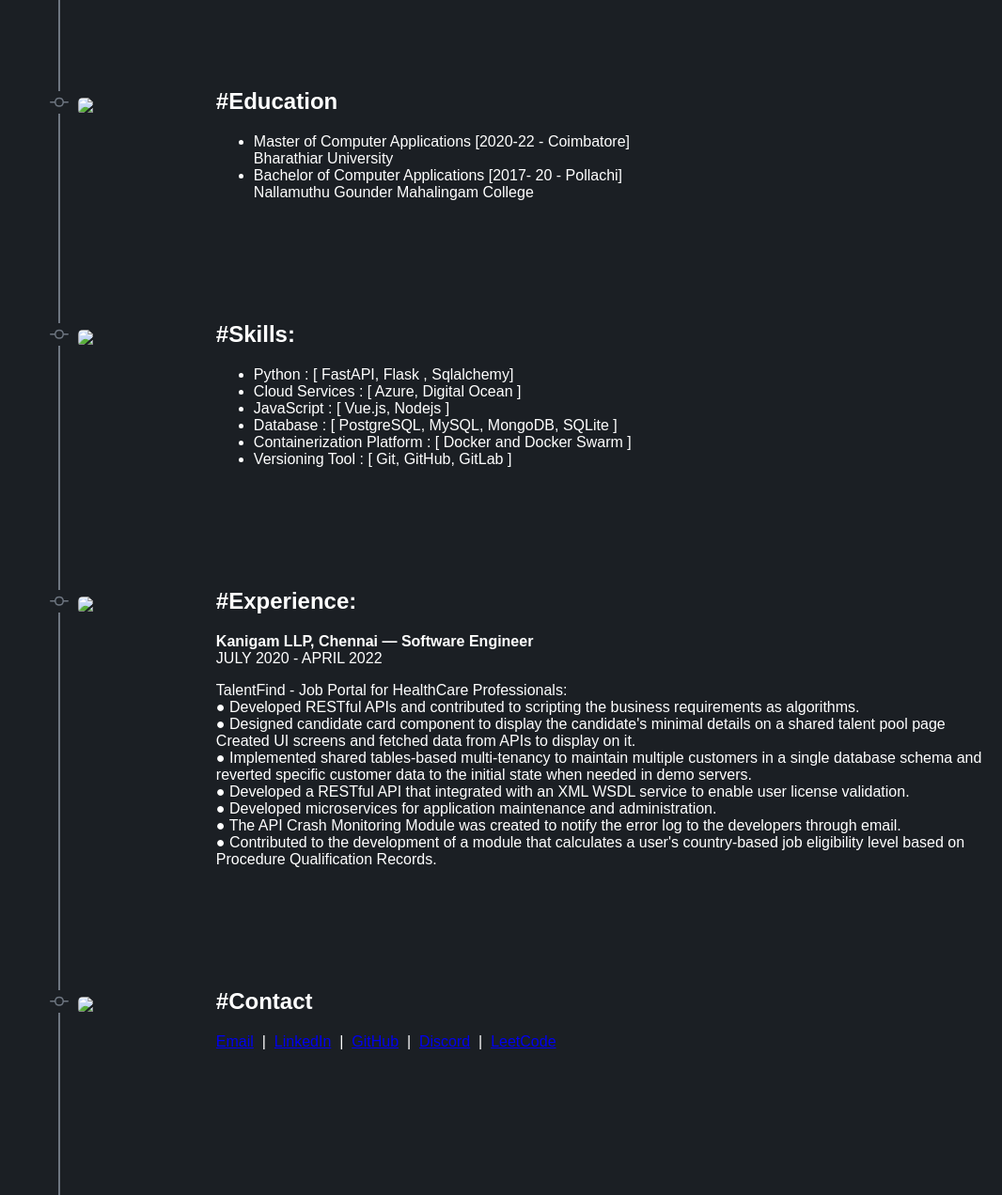
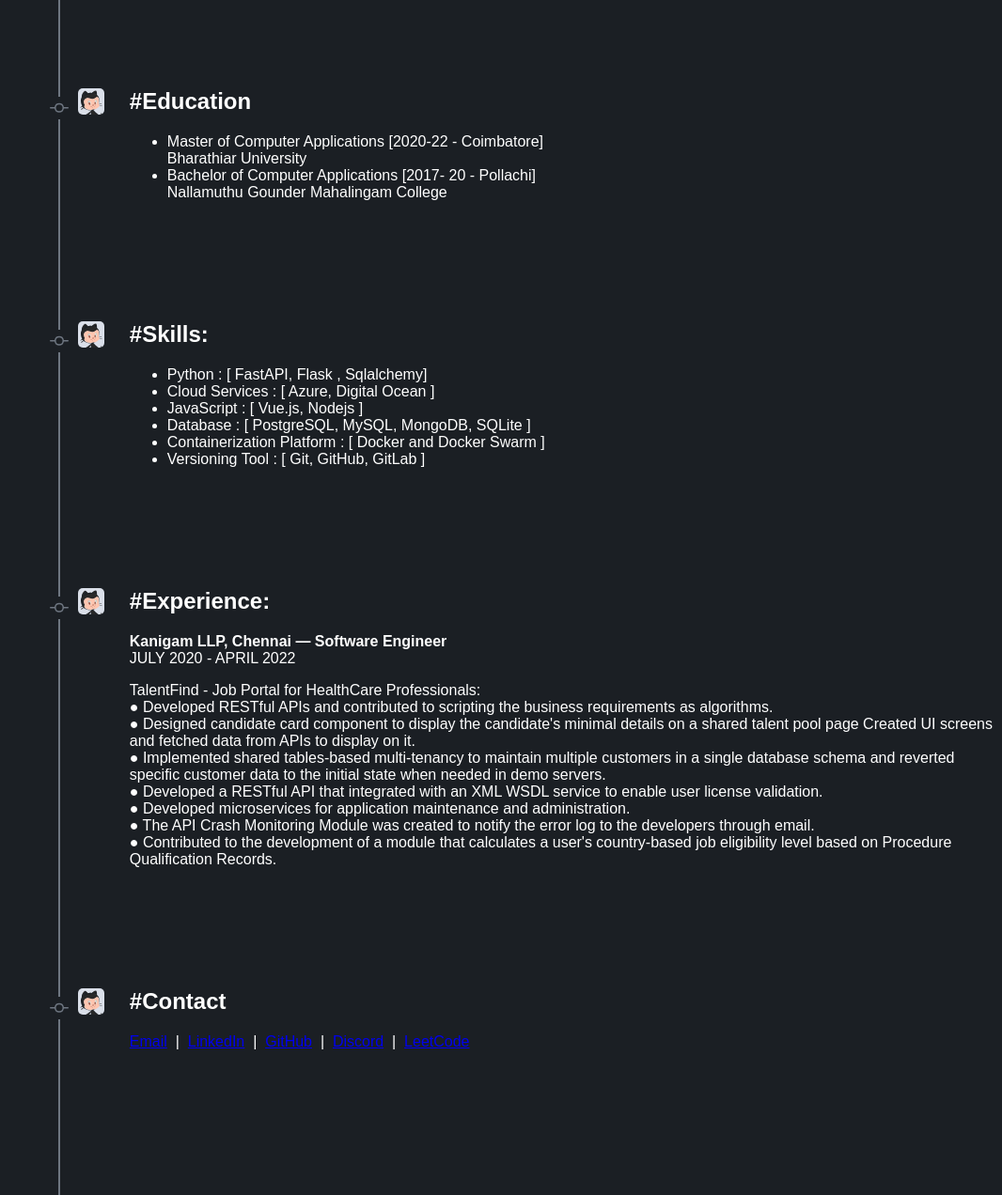
Before and after one commit to KR32/kr-dev, a plain HTML site: page index.html in a window 1280 px wide. Shown: the part 1388-2660 px from the top of the page at 94% size, without its empty margins (214-1280 px from the left). Drawn offline with Linux system fonts and the light colour scheme.

Commit message:
code cleanup - source dir

```diff
--- a/index.html
+++ b/index.html
@@ -61,7 +61,7 @@
                             <path fill-rule="evenodd" d="M15.5 11.75a3.5 3.5 0 11-7 0 3.5 3.5 0 017 0zm1.444-.75a5.001 5.001 0 00-9.888 0H2.75a.75.75 0 100 1.5h4.306a5.001 5.001 0 009.888 0h4.306a.75.75 0 100-1.5h-4.306z"></path>
                         </svg>
 
-                        <img src="./images/svg/octocat.svg" width="28" height="28" class="avatar-circle" alt="Octocat avatar" loading="lazy" decoding="async">
+                        <img src="./images/octocat/svg/octocat.svg" width="28" height="28" class="avatar-circle" alt="Octocat avatar" loading="lazy" decoding="async">
 
                         <!-- octicon-feed-merged -->
                         <!-- <svg aria-hidden="true" height="24" viewBox="0 0 16 16" version="1.1" width="24" data-view-component="true" class="octicon octicon-feed-merged">
@@ -105,7 +105,7 @@
                         <svg aria-hidden="true" height="24" viewBox="0 0 24 24" version="1.1" width="24" data-view-component="true" class="octicon-git-commit">
                             <path fill-rule="evenodd" d="M15.5 11.75a3.5 3.5 0 11-7 0 3.5 3.5 0 017 0zm1.444-.75a5.001 5.001 0 00-9.888 0H2.75a.75.75 0 100 1.5h4.306a5.001 5.001 0 009.888 0h4.306a.75.75 0 100-1.5h-4.306z"></path>
                         </svg>
-                        <img src="./images/svg/octocat.svg" width="28" height="28" class="avatar-circle" alt="Octocat avatar" loading="lazy" decoding="async">
+                        <img src="./images/octocat/svg/octocat.svg" width="28" height="28" class="avatar-circle" alt="Octocat avatar" loading="lazy" decoding="async">
                     </div>
                 </div>
                 <div class="TimelineItem-body">
@@ -132,7 +132,7 @@
                         <svg aria-hidden="true" height="24" viewBox="0 0 24 24" version="1.1" width="24" data-view-component="true" class="octicon-git-commit">
                             <path fill-rule="evenodd" d="M15.5 11.75a3.5 3.5 0 11-7 0 3.5 3.5 0 017 0zm1.444-.75a5.001 5.001 0 00-9.888 0H2.75a.75.75 0 100 1.5h4.306a5.001 5.001 0 009.888 0h4.306a.75.75 0 100-1.5h-4.306z"></path>
                         </svg>
-                        <img src="./images/svg/octocat.svg" width="28" height="28" class="avatar-circle" alt="Octocat avatar" loading="lazy" decoding="async">
+                        <img src="./images/octocat/svg/octocat.svg" width="28" height="28" class="avatar-circle" alt="Octocat avatar" loading="lazy" decoding="async">
                     </div>
                 </div>
                 <div class="TimelineItem-body">
@@ -163,7 +163,7 @@
                         <svg aria-hidden="true" height="24" viewBox="0 0 24 24" version="1.1" width="24" data-view-component="true" class="octicon-git-commit">
                             <path fill-rule="evenodd" d="M15.5 11.75a3.5 3.5 0 11-7 0 3.5 3.5 0 017 0zm1.444-.75a5.001 5.001 0 00-9.888 0H2.75a.75.75 0 100 1.5h4.306a5.001 5.001 0 009.888 0h4.306a.75.75 0 100-1.5h-4.306z"></path>
                         </svg>
-                        <img src="./images/svg/octocat.svg" width="28" height="28" class="avatar-circle" alt="Octocat avatar" loading="lazy" decoding="async">
+                        <img src="./images/octocat/svg/octocat.svg" width="28" height="28" class="avatar-circle" alt="Octocat avatar" loading="lazy" decoding="async">
                     </div>
                 </div>
                 <div class="TimelineItem-body">
```
Also changed, not shown: images/octocat/png/contact-octocat.png (renamed from images/contact-octocat.png), images/octocat/png/experienced-octocat.png (renamed from images/experienced-octocat.png), images/octocat/png/graduated-octocat.png (renamed from images/graduated-octocat.png), images/octocat/png/mr-octocat.png (renamed from images/mr-octocat.png), images/octocat/png/viking-octocat.png (renamed from images/octocat/viking-octocat.png).
